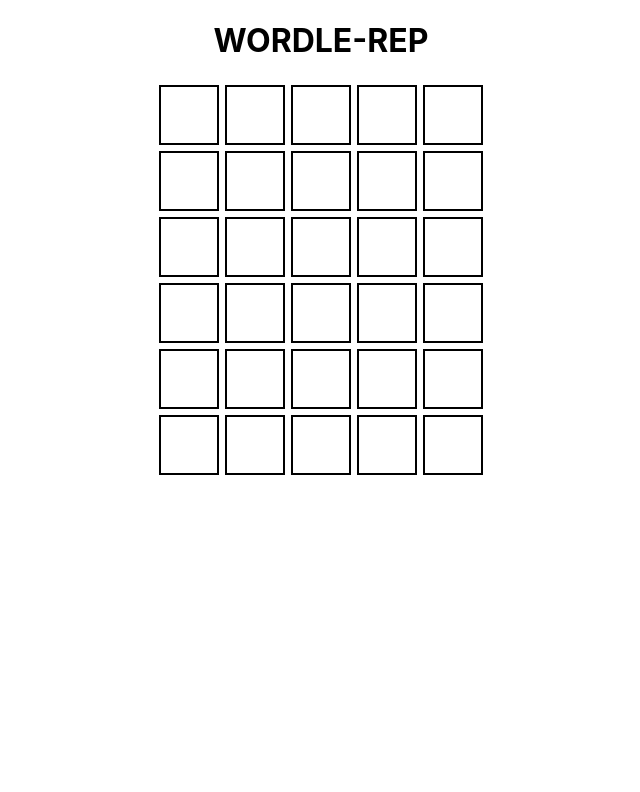
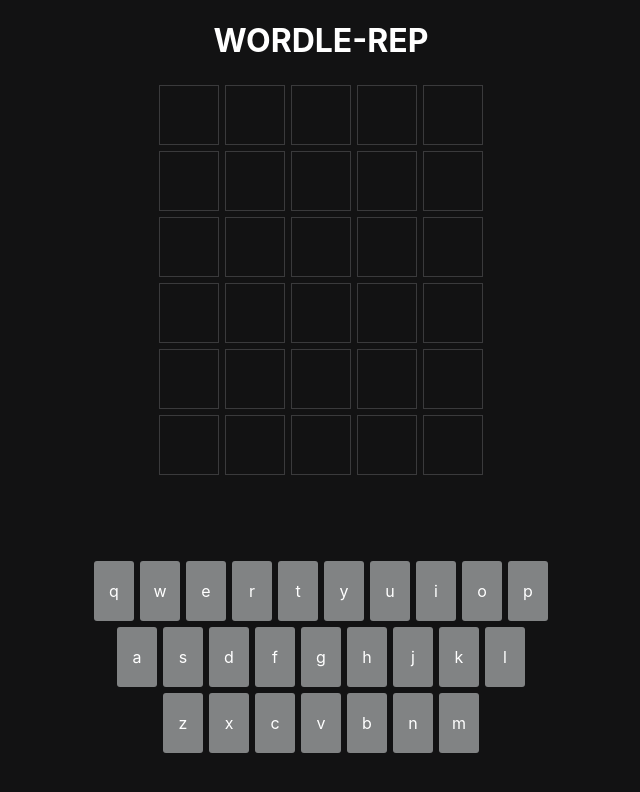
Before and after one commit to kalvinz61/wordle-rep, a Next.js app: page / in a window 1280 px wide. Shown: the top 792 px of the page, without its empty margins (319-959 px from the left). Built offline with nearby package versions, Linux system fonts and the light colour scheme; no server answers.

Commit message:
Added more css new Component, Keyboard

```diff
--- a/components/CurrentGuess.tsx
+++ b/components/CurrentGuess.tsx
@@ -1,5 +1,5 @@
 import React from "react";
-import styles from "./wordle.module.css";
+import styles from "../styles/wordle.module.css";
 
 type CurrentGuessProps = {
 	guess: string[];
@@ -10,7 +10,7 @@ export function CurrentGuess({ guess }: CurrentGuessProps) {
 			{/* generate 5 empty boxes and only fill them if there is a guessed letter at that idx */}
 			{Array.from({ length: 5 }).map((letter, idx) => {
 				return (
-					<div className={styles.letterContainer} key={idx}>
+					<div className={`${styles.letterContainer} ${styles.emptyContainer}`} key={idx}>
 						{guess[idx] || ""}
 					</div>
 				);
--- a/components/EmptyGuess.tsx
+++ b/components/EmptyGuess.tsx
@@ -1,11 +1,11 @@
 import React from "react";
-import styles from "./wordle.module.css";
+import styles from "../styles/wordle.module.css";
 
 export function EmptyGuess() {
 	return (
 		<div className={styles.word}>
 			{Array.from({ length: 5 }).map((row, idx) => {
-				return <div className={styles.letterContainer} key={idx}></div>;
+				return <div className={`${styles.letterContainer} ${styles.emptyContainer}`} key={idx}></div>;
 			})}
 		</div>
 	);
--- /dev/null
+++ b/components/Keyboard.tsx
@@ -0,0 +1,39 @@
+import React from "react";
+import styles from "../styles/wordle.module.css";
+
+export function Keyboard() {
+	const topRow: string[] = ["q", "w", "e", "r", "t", "y", "u", "i", "o", "p"];
+	const midRow: string[] = ["a", "s", "d", "f", "g", "h", "j", "k", "l"];
+	const botRow: string[] = ["z", "x", "c", "v", "b", "n", "m"];
+	return (
+		<div className={styles.keyboard}>
+			<div className={styles.keyboardRow}>
+				{topRow.map((key, idx) => {
+					return (
+						<div className={styles.keyboardChar} key={idx}>
+							{key}
+						</div>
+					);
+				})}
+			</div>
+			<div className={styles.keyboardRow}>
+				{midRow.map((key, idx) => {
+					return (
+						<div className={styles.keyboardChar} key={idx}>
+							{key}
+						</div>
+					);
+				})}
+			</div>
+			<div className={styles.keyboardRow}>
+				{botRow.map((key, idx) => {
+					return (
+						<div className={styles.keyboardChar} key={idx}>
+							{key}
+						</div>
+					);
+				})}
+			</div>
+		</div>
+	);
+}
--- a/components/PreviousGuess.tsx
+++ b/components/PreviousGuess.tsx
@@ -1,5 +1,5 @@
 import React from "react";
-import styles from "./wordle.module.css";
+import styles from "../styles/wordle.module.css";
 
 type PreviousGuessesProps = {
 	submittedGuesses: string[][];
@@ -9,16 +9,24 @@ type PreviousGuessesProps = {
 export function PreviousGuesses({ submittedGuesses, word }: PreviousGuessesProps) {
 	const splitWord = word.toUpperCase().split("");
 
+  const checkLetter = (guessedLetter: string, idx: number): string => {
+    if(splitWord[idx] === guessedLetter) {
+      return `${styles.green}`
+    } else if(splitWord.includes(guessedLetter)) {
+      return `${styles.yellow}`
+    }
+    return ''
+  }
+
 	return (
 		<React.Fragment>
-			{submittedGuesses.map((guess, idx) => {
+			{submittedGuesses.map((guessedWord, idx) => {
 				return (
 					<div className={styles.word} key={idx}>
-						{guess.map((letter, idx) => {
-
+						{guessedWord.map((guessedLetter, idx) => {
 							return (
-								<div className={`${styles.letterContainer} ${styles.green}`} key={idx}>
-									{letter}
+								<div className={`${styles.letterContainer} ${checkLetter(guessedLetter, idx)}`} key={idx}>
+									{guessedLetter}
 								</div>
 							);
 						})}
--- a/components/Wordle.tsx
+++ b/components/Wordle.tsx
@@ -3,8 +3,9 @@ import { EmptyGuess } from "./EmptyGuess";
 import { CurrentGuess } from "./CurrentGuess";
 import { PreviousGuesses } from "./PreviousGuess";
 import { checkDictionary, isAlphabet } from "../utils";
+import { Keyboard } from "./Keyboard";
 import axios from "axios";
-import styles from "./wordle.module.css";
+import styles from "../styles/wordle.module.css";
 
 export default function Wordle() {
 	const [word, setWord] = useState<string>("");
@@ -18,7 +19,7 @@ export default function Wordle() {
 			switch (key) {
 				//Only add to guess if alphabetical letter.
 				case isChar:
-          //Needs better fix, guess.length is one step behind because setState is async.
+					//Needs better fix, guess.length is one step behind because setState is async.
 					if (guess.length > 4) {
 						break;
 					}
@@ -84,6 +85,7 @@ export default function Wordle() {
 			{Array.from({ length: 5 - submittedGuesses.length }).map((row, idx) => {
 				return <EmptyGuess key={idx} />;
 			})}
+			<Keyboard />
 		</div>
 	);
 }
--- a/components/wordle.module.css
+++ /dev/null
@@ -1,30 +0,0 @@
-.root {
-	margin: 0;
-	padding: 0;
-	height: 100%;
-	width: 100%;
-}
-
-.title {
-	display: flex;
-	justify-content: center;
-}
-.word {
-	display: flex;
-	justify-content: center;
-}
-
-.letterContainer {
-	display: flex;
-	border: 2px solid black;
-	width: 60px;
-	height: 60px;
-	margin: 3px;
-	justify-content: center;
-	align-items: center;
-	font-size: 25px;
-}
-
-.green {
-	background-color: green;
-}
--- a/styles/Home.module.css
+++ /dev/null
@@ -1,116 +0,0 @@
-.container {
-  padding: 0 2rem;
-}
-
-.main {
-  min-height: 100vh;
-  padding: 4rem 0;
-  flex: 1;
-  display: flex;
-  flex-direction: column;
-  justify-content: center;
-  align-items: center;
-}
-
-.footer {
-  display: flex;
-  flex: 1;
-  padding: 2rem 0;
-  border-top: 1px solid #eaeaea;
-  justify-content: center;
-  align-items: center;
-}
-
-.footer a {
-  display: flex;
-  justify-content: center;
-  align-items: center;
-  flex-grow: 1;
-}
-
-.title a {
-  color: #0070f3;
-  text-decoration: none;
-}
-
-.title a:hover,
-.title a:focus,
-.title a:active {
-  text-decoration: underline;
-}
-
-.title {
-  margin: 0;
-  line-height: 1.15;
-  font-size: 4rem;
-}
-
-.title,
-.description {
-  text-align: center;
-}
-
-.description {
-  margin: 4rem 0;
-  line-height: 1.5;
-  font-size: 1.5rem;
-}
-
-.code {
-  background: #fafafa;
-  border-radius: 5px;
-  padding: 0.75rem;
-  font-size: 1.1rem;
-  font-family: Menlo, Monaco, Lucida Console, Liberation Mono, DejaVu Sans Mono,
-    Bitstream Vera Sans Mono, Courier New, monospace;
-}
-
-.grid {
-  display: flex;
-  align-items: center;
-  justify-content: center;
-  flex-wrap: wrap;
-  max-width: 800px;
-}
-
-.card {
-  margin: 1rem;
-  padding: 1.5rem;
-  text-align: left;
-  color: inherit;
-  text-decoration: none;
-  border: 1px solid #eaeaea;
-  border-radius: 10px;
-  transition: color 0.15s ease, border-color 0.15s ease;
-  max-width: 300px;
-}
-
-.card:hover,
-.card:focus,
-.card:active {
-  color: #0070f3;
-  border-color: #0070f3;
-}
-
-.card h2 {
-  margin: 0 0 1rem 0;
-  font-size: 1.5rem;
-}
-
-.card p {
-  margin: 0;
-  font-size: 1.25rem;
-  line-height: 1.5;
-}
-
-.logo {
-  height: 1em;
-  margin-left: 0.5rem;
-}
-
-@media (max-width: 600px) {
-  .grid {
-    width: 100%;
-    flex-direction: column;
-  }
-}
--- a/styles/globals.css
+++ b/styles/globals.css
@@ -1,16 +1,15 @@
 html,
 body {
-  padding: 0;
-  margin: 0;
-  font-family: -apple-system, BlinkMacSystemFont, Segoe UI, Roboto, Oxygen,
-    Ubuntu, Cantarell, Fira Sans, Droid Sans, Helvetica Neue, sans-serif;
-}
-
-a {
-  color: inherit;
-  text-decoration: none;
+	height: 100%;
+	width: 100%;
+	padding: 0;
+	margin: 0;
+	font-family: -apple-system, BlinkMacSystemFont, Segoe UI, Roboto, Oxygen, Ubuntu, Cantarell, Fira Sans, Droid Sans,
+		Helvetica Neue, sans-serif;
+	background-color: rgba(18, 18, 19, 255);
+  color: white
 }
 
 * {
-  box-sizing: border-box;
+	box-sizing: border-box;
 }
--- /dev/null
+++ b/styles/wordle.module.css
@@ -0,0 +1,55 @@
+.title {
+	display: flex;
+	justify-content: center;
+}
+.word {
+	display: flex;
+	justify-content: center;
+	font-weight: bold;
+}
+
+.letterContainer {
+	display: flex;
+	border: 2px solid black;
+	width: 60px;
+	height: 60px;
+	margin: 3px;
+	justify-content: center;
+	align-items: center;
+	font-size: 30px;
+	background-color: rgba(58, 58, 60, 255);
+	border: solid 1px rgba(58, 58, 60, 255);
+}
+
+.emptyContainer {
+	background-color: rgba(18, 18, 19, 255);
+}
+.green {
+	background-color: rgba(83, 141, 78, 255);
+}
+
+.yellow {
+	background-color: rgba(181, 159, 59, 255);
+}
+
+.keyboard {
+	display: flex;
+	flex-direction: column;
+	margin-top: 5em;
+}
+
+.keyboardRow {
+	display: flex;
+	justify-content: center;
+}
+
+.keyboardChar {
+	display: flex;
+	align-items: center;
+	justify-content: center;
+	height: 60px;
+	width: 40px;
+  margin: 3px;
+  border-radius: 3px;
+  background-color: rgba(129,131,132,255);
+}
```
